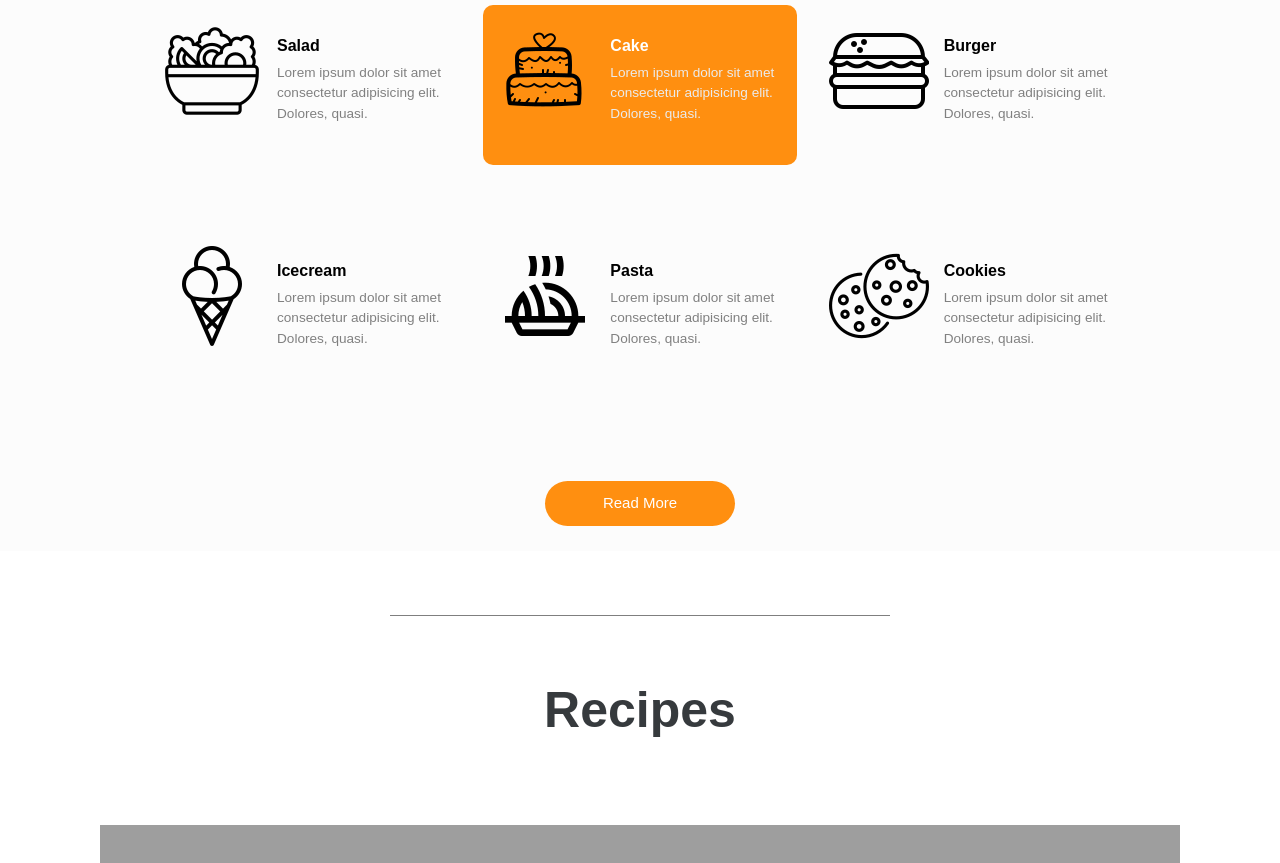
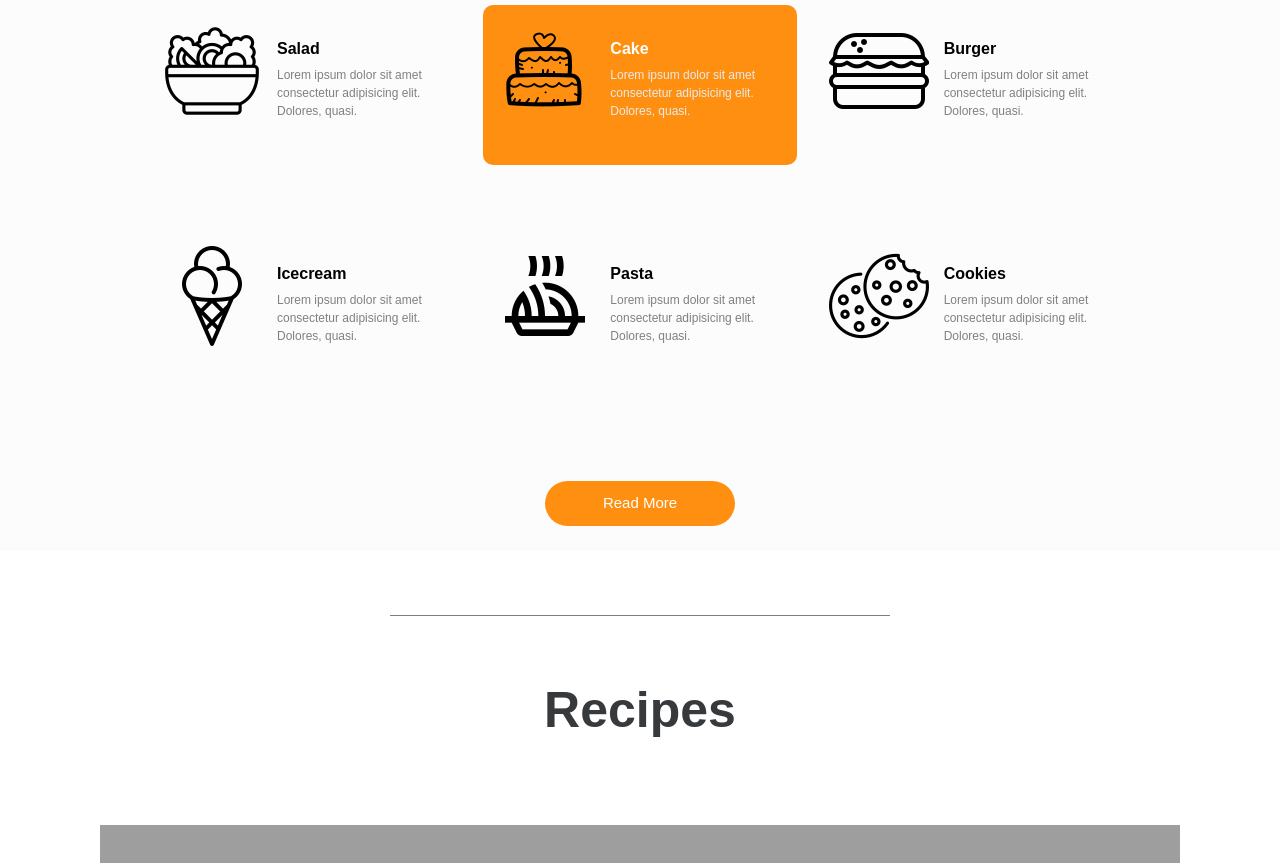
Before and after one commit to manikwastika/Healthy-Food, a plain HTML site: page index.html in a window 1280 px wide. Shown: the part 1117-1980 px from the top of the page. Drawn offline with nearby package versions, Linux system fonts and the light colour scheme; grey boxes are pictures that could not be loaded; a web font is replaced by a local one.

Commit message:
#11 Update Responsif

```diff
--- a/css/cssresponsif/1440px.css
+++ b/css/cssresponsif/1440px.css
@@ -68,7 +68,7 @@
   .makanan-konten .deskripsi-makanan p {
     color: gray;
     margin-bottom: 0rem;
-    font-size: 85%;
+    font-size: 75%;
     box-sizing: border-box;
   }
 
```
